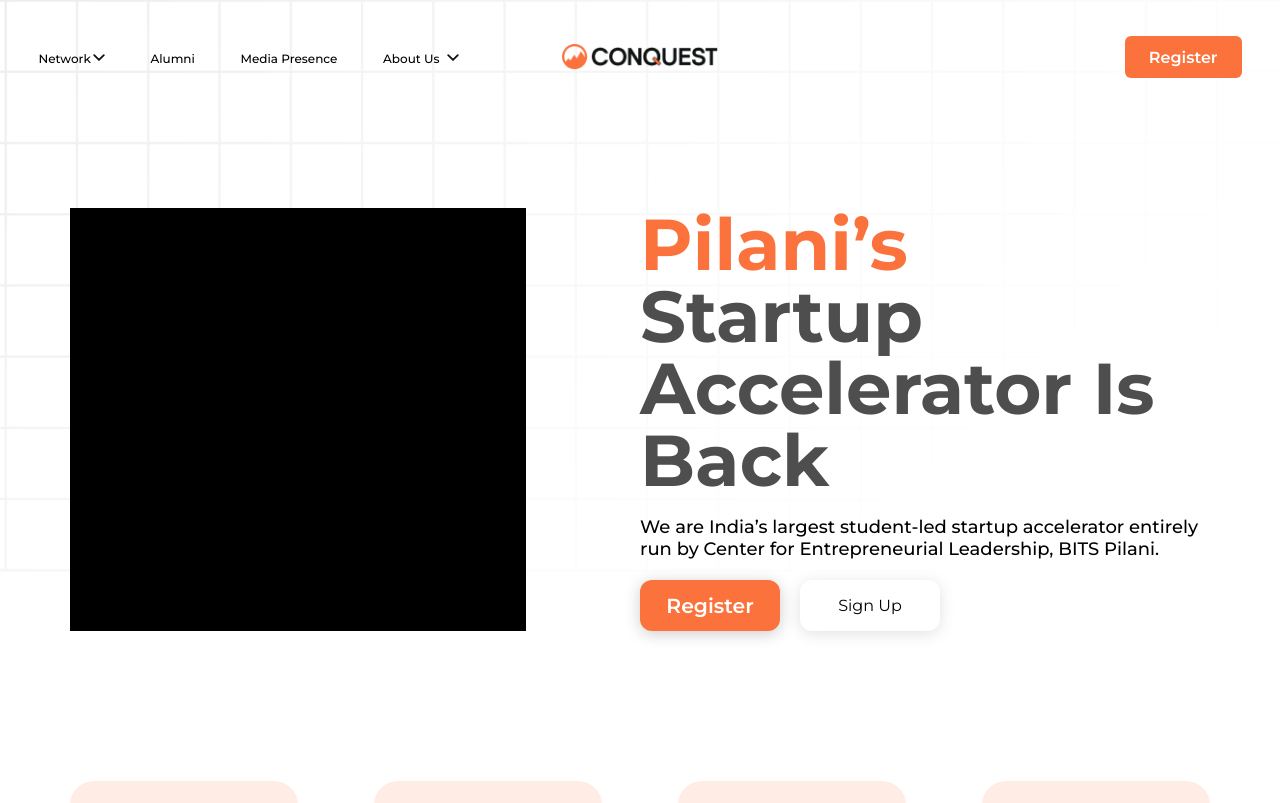
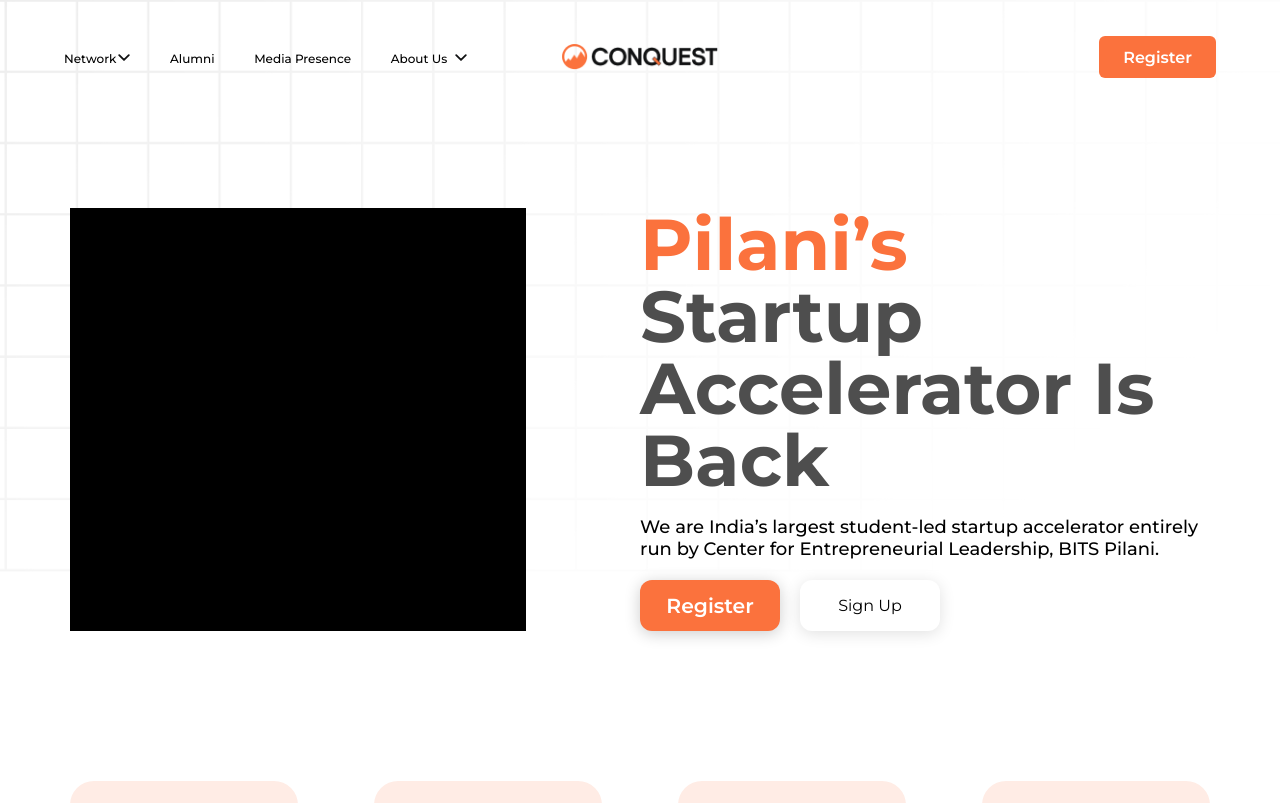
Before and after one commit to dvm-bitspilani/cel-conquest-2024, a React (Vite) app: page / in a window 1280 px wide. Shown: the top 803 px of the page. Built offline with nearby package versions, Linux system fonts and the light colour scheme.

Commit message:
style: navbar alignment

```diff
--- a/src/components/Navbar2/nav.module.scss
+++ b/src/components/Navbar2/nav.module.scss
@@ -6,7 +6,7 @@
   width: 98vw;
   margin-left: auto;
   margin-right: auto;
-  padding: 0 clamp(10px, 2%, 70px);
+  padding: 0 clamp(10px, 4%, 70px);
   display: flex;
   justify-content: space-between;
   align-items: center;
@@ -60,12 +60,16 @@
           width: 44%;
         }
 
-        @media screen and (max-width: 1285px) {
+        @media screen and (max-width: 1320px) {
           font-size: 12px;
         }
 
-        @media screen and (max-width: 1026px) {
+        @media screen and (max-width: 1055px) {
           font-size: 10px;
+        }
+
+        @media screen and (max-width: 873px) {
+          font-size: 8px;
         }
       }
     }
```
